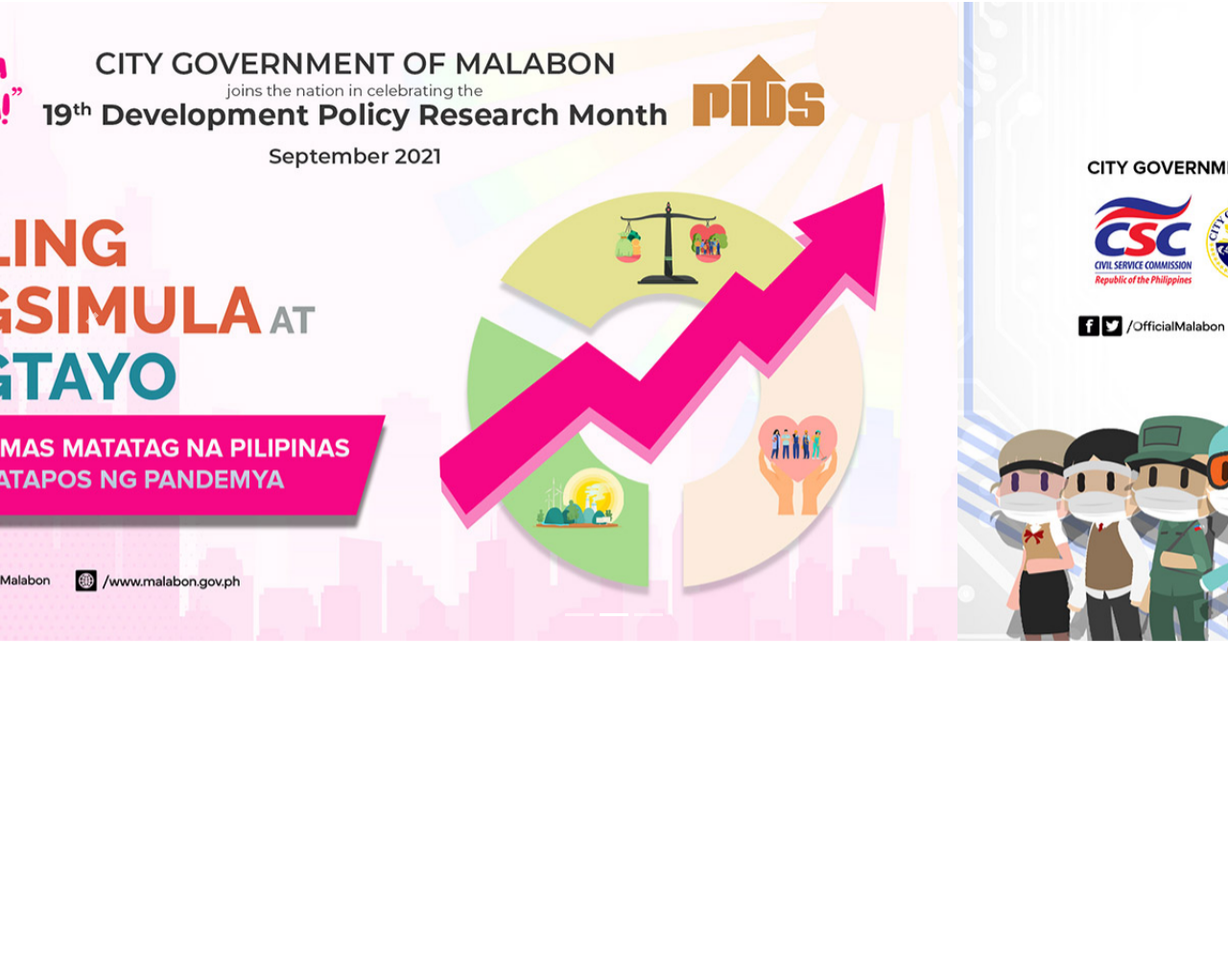
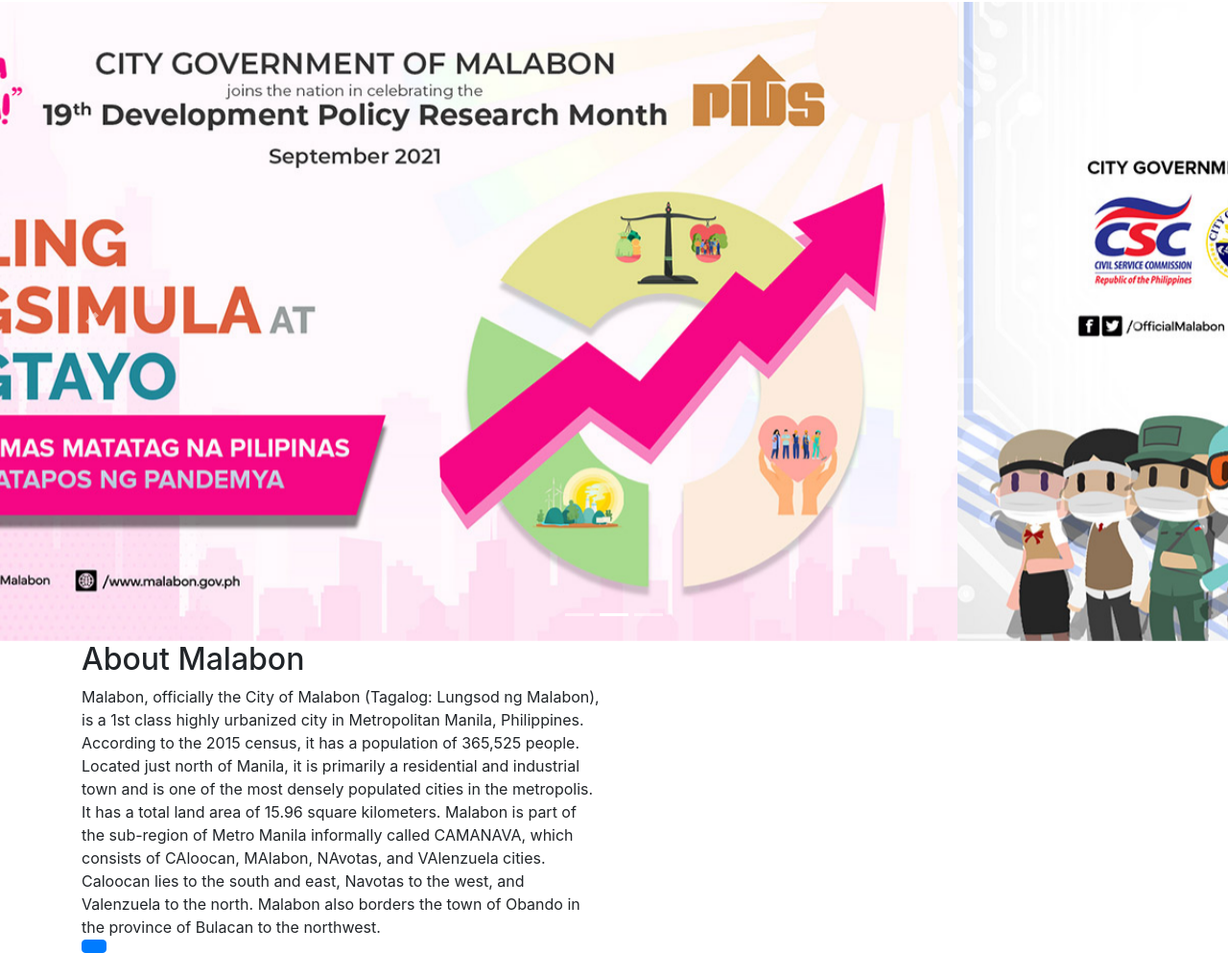
Before and after one commit to colinelatuga/Community-Website, a plain HTML site: page index.html in a window 1280 px wide. Shown: the part 64-1057 px from the top of the page at 96% size. Before the commit the page ends 800 px from the top, so only its background shows below. Drawn offline with nearby package versions, Linux system fonts and the light colour scheme.

Commit message:
CommunityWebsite

```diff
--- a/index.html
+++ b/index.html
@@ -62,9 +62,27 @@
         </a>
         <a class="carousel-control-next" href="#headerSlider" role="button" data-slide="next">
             <span class="carousel-control-next-icon" aria-hidden="true"></span>
-            <span class="sr-only">Previous</span>
+            <span class="sr-only">Next</span>
         </a>
       </div>
 </div>
+    <!------About Malabon----->
+<section id="about malabon">
+<div class="container">
+<div class="row">
+<div class="col-md-6">
+<h2>About Malabon</h2>
+<div class="about-content"></div>
+Malabon, officially the City of Malabon (Tagalog: Lungsod ng Malabon), is a 1st class highly urbanized city in Metropolitan Manila, Philippines. According to the 2015 census, it has a population of 365,525 people.
+
+Located just north of Manila, it is primarily a residential and industrial town and is one of the most densely populated cities in the metropolis. It has a total land area of 15.96 square kilometers.
+
+Malabon is part of the sub-region of Metro Manila informally called CAMANAVA, which consists of CAloocan, MAlabon, NAvotas, and VAlenzuela cities. Caloocan lies to the south and east, Navotas to the west, and Valenzuela to the north. Malabon also borders the town of Obando in the province of Bulacan to the northwest.
+<div class="col-md-6">
+</div>
+    <button type="button" class="btn btn-primary"></button>
+</div>
+</div>
+</section>
 </body>
 </html>
```
Also changed, not shown: img/about_malabon.jpg (added).
